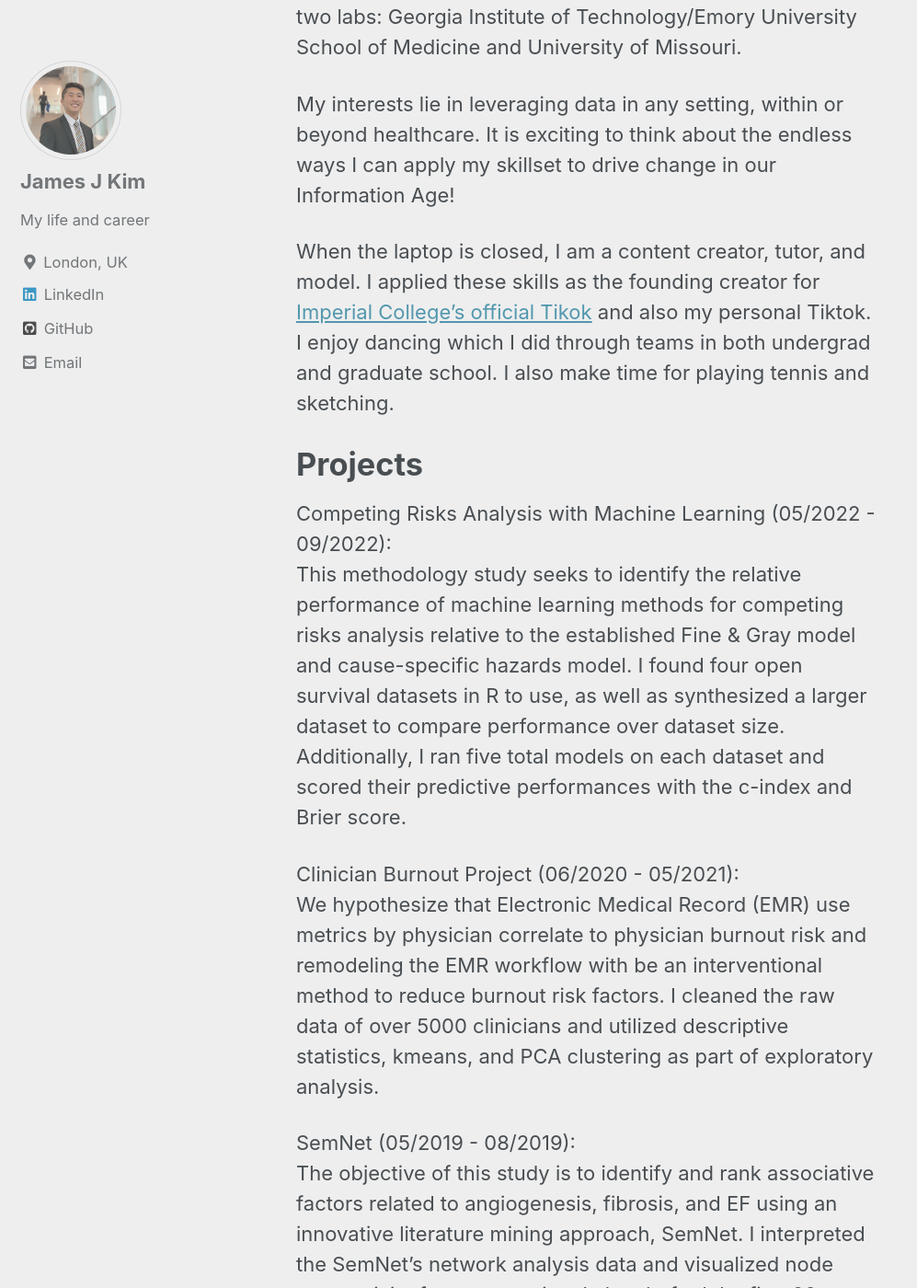
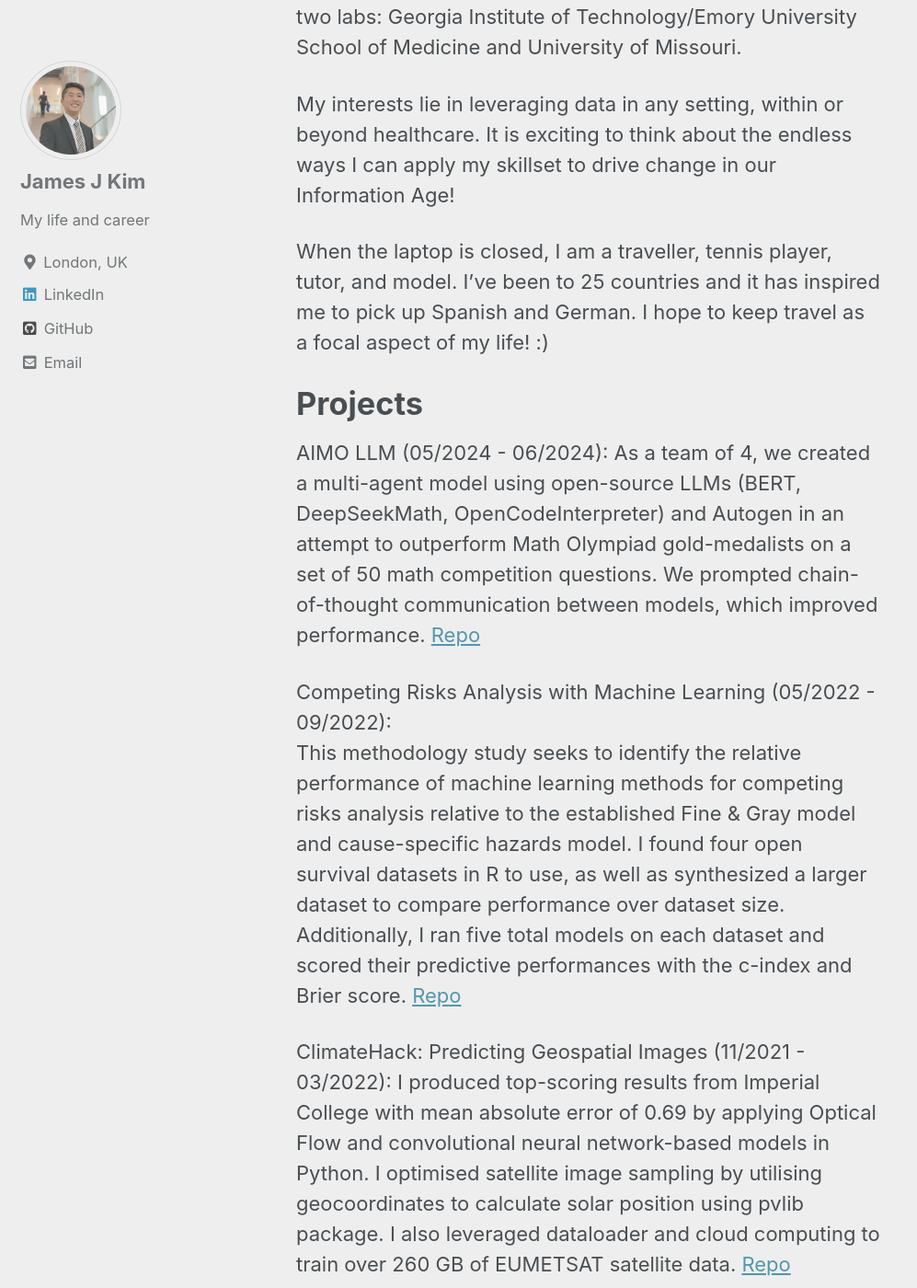
Before and after one commit to james113001/james113001.github.io, a Jekyll site: the page built from index.md, in a window 1280 px wide and 1400 px high, scrolled down 493 px. Shown: the whole window at 92% size, without its empty margins (0-997 px from the left). Built offline with Jekyll 4.4.1, drawn with Linux system fonts in a browser that asks for light colours; cached includes are drawn as plain includes; the list of posts is cut into pages by our own code; our own code applies the rules of GitHub Pages for plain Markdown files; some of the changed text lies outside the part shown.

Commit message:
Update index.md

```diff
--- a/index.md
+++ b/index.md
@@ -5,20 +5,30 @@ author_profile: true
 
 # About Me
 
-I am a data analyst for Lambeth Council and a recent MSc graduate from [Imperial College London](https://www.imperial.ac.uk/) for Health Data Analytics and Machine Learning. My thesis was in conjunction with AstraZeneca on investigating machine learning methods for addressing competing risks in survival analysis. Prior to that, I earned my BS in biomedical engineering at the [University of Missouri-Columbia](https://missouri.edu/), with emphases in bioinformatics and pre-med.
+I am a data analyst for Lambeth Council and a MSc graduate from [Imperial College London](https://www.imperial.ac.uk/) for Health Data Analytics and Machine Learning. My thesis was in conjunction with AstraZeneca on investigating machine learning methods for addressing competing risks in survival analysis. Prior to that, I earned my BS in biomedical engineering at the [University of Missouri-Columbia](https://missouri.edu/), with emphases in bioinformatics and pre-med.
 
 In two summers of my undergrad, I conducted research in two labs: Georgia Institute of Technology/Emory University School of Medicine and University of Missouri.
 
 My interests lie in leveraging data in any setting, within or beyond healthcare. It is exciting to think about the endless ways I can apply my skillset to drive change in our Information Age!
 
-When the laptop is closed, I am a content creator, tutor, and model. I applied these skills as the founding creator for [Imperial College's official Tikok](https://www.tiktok.com/@imperialcollege) and also my personal Tiktok. I enjoy dancing which I did through teams in both undergrad and graduate school. I also make time for playing tennis and sketching.
+When the laptop is closed, I am a traveller, tennis player, tutor, and model. I've been to 25 countries and it has inspired me to pick up Spanish and German. I hope to keep travel as a focal aspect of my life! :)
 
 # Projects
+AIMO LLM (05/2024 - 06/2024):
+As a team of 4, we created a multi-agent model using open-source LLMs (BERT, DeepSeekMath, OpenCodeInterpreter) and Autogen in an attempt to outperform Math Olympiad gold-medalists on a set of 50 math competition questions. We prompted chain-of-thought communication between models, which improved performance.
+[Repo](https://github.com/james113001/homeworkmachine)
+
 Competing Risks Analysis with Machine Learning (05/2022 - 09/2022):
 This methodology study seeks to identify the relative performance of machine learning methods for competing risks analysis relative to the established Fine & Gray model and cause-specific hazards model. I found four open survival datasets in R to use, as well as synthesized a larger dataset to compare performance over dataset size. Additionally, I ran five total models on each dataset and scored their predictive performances with the c-index and Brier score.
+[Repo](https://github.com/james113001/Competing-Risks-Thesis)
+
+ClimateHack: Predicting Geospatial Images (11/2021 - 03/2022):
+I produced top-scoring results from Imperial College with mean absolute error of 0.69 by applying Optical Flow and convolutional neural network-based models in Python. I optimised satellite image sampling by utilising geocoordinates to calculate solar position using pvlib package. I also leveraged dataloader and cloud computing to train over 260 GB of EUMETSAT satellite data.
+[Repo](https://github.com/james113001/ClimateHack-Model)
 
 Clinician Burnout Project (06/2020 - 05/2021):
 We hypothesize that Electronic Medical Record (EMR) use metrics by physician correlate to physician burnout risk and remodeling the EMR workflow with be an interventional method to reduce burnout risk factors. I cleaned the raw data of over 5000 clinicians and utilized descriptive statistics, kmeans, and PCA clustering as part of exploratory analysis.
+[Repo](https://github.com/james113001/Clinician-Burnout-Thesis)
 
 SemNet (05/2019 - 08/2019):
 The objective of this study is to identify and rank associative factors related to angiogenesis, fibrosis, and EF using an innovative literature mining approach, SemNet. I interpreted the SemNet's network analysis data and visualized node connectivity for presentation. I also drafted the first 20 pages of the project's manuscript, which is still ongoing by the team. It is soon to be submitted for publishing with my name as an author.
```
